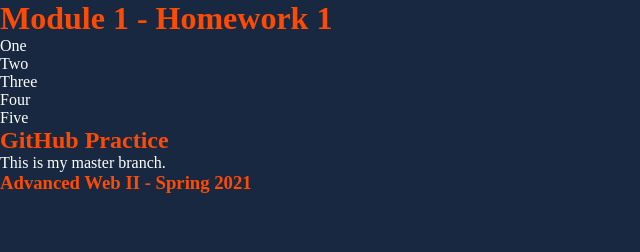
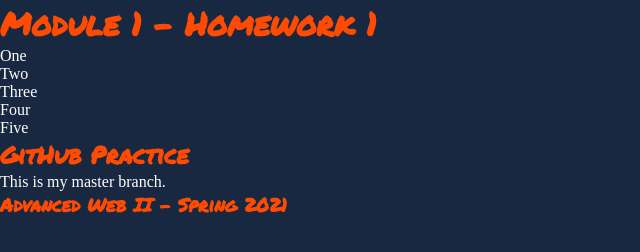
Before and after one commit to nikkirharper/m1-hw1-harper-nikki, a plain HTML site: page index.html in a window 1280 px wide. Shown: the whole page, without its empty margins (0-640 px from the left). Drawn offline with Linux system fonts and the light colour scheme.

Commit message:
Change font for headings

```diff
--- a/index.html
+++ b/index.html
@@ -7,7 +7,11 @@
 
 		<title></title>
 
-		<link type="text/css" rel="stylesheet" href="main.css" />
+        <link type="text/css" rel="stylesheet" href="main.css" />
+
+        <link rel="preconnect" href="https://fonts.gstatic.com">
+        <link href="https://fonts.googleapis.com/css2?family=Permanent+Marker&display=swap" rel="stylesheet">
+
 
 		<meta name="viewport" content="width=device-width, initial-scale=1">
 
--- a/main.css
+++ b/main.css
@@ -15,4 +15,5 @@ body {
 
 h1, h2, h3 {
     color: #fe4b03;
+    font-family: 'Permanent Marker', cursive;
 }
```
